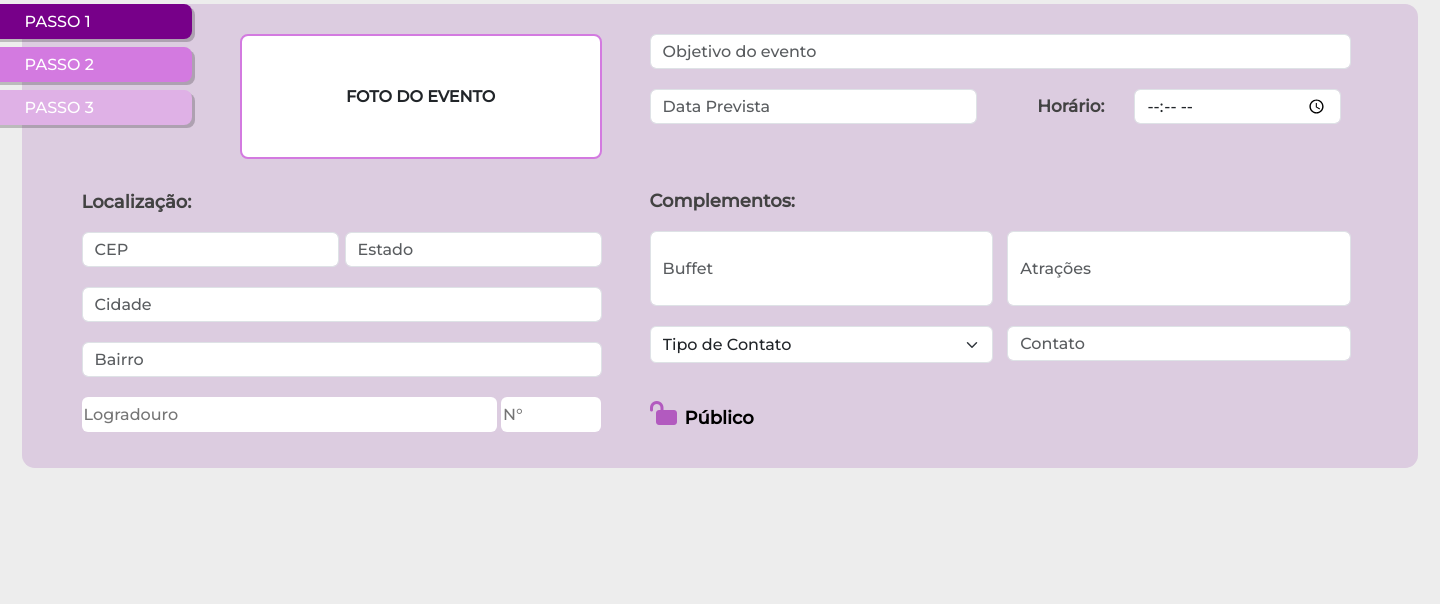
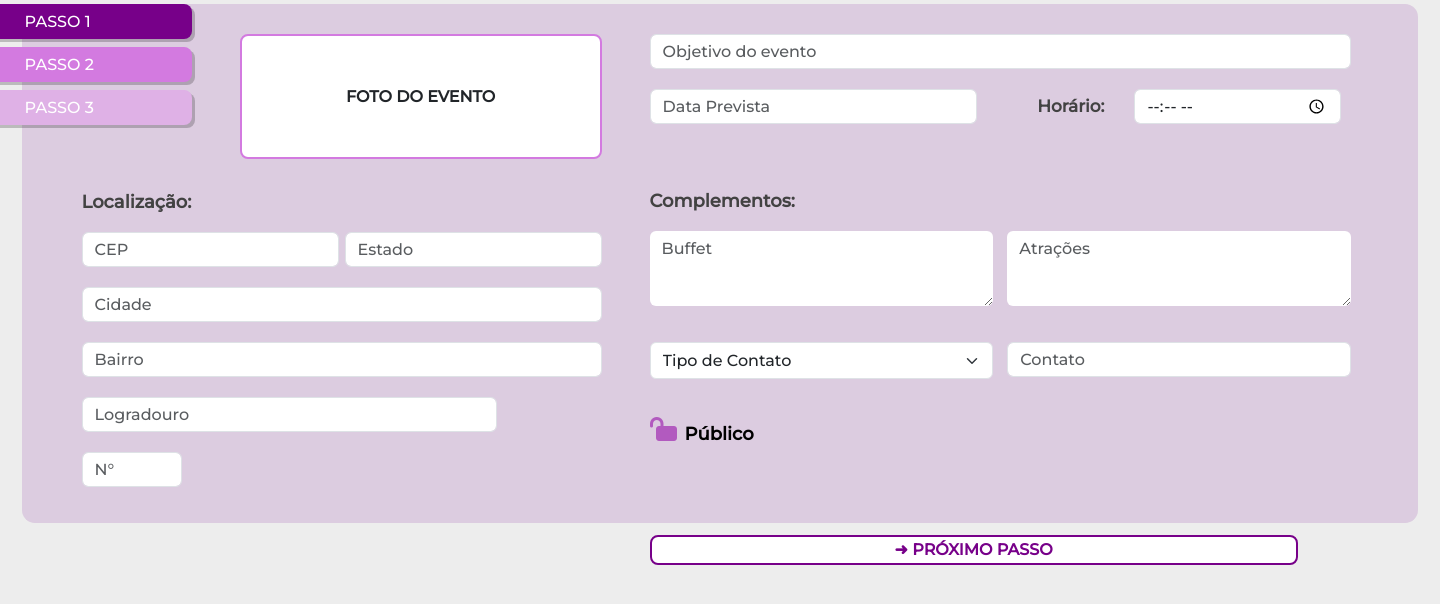
Before and after one commit to solfie/eventando_web_clone, a PHP site: page /criarEventoP.php in a window 1440 px wide. Shown: the part 170-774 px from the top of the page. Run offline with PHP 8.4, Linux system fonts and the light colour scheme.

Commit message:
me matarei amh 12h20

```diff
--- a/criarEventoP.php
+++ b/criarEventoP.php
@@ -86,11 +86,11 @@
                                 <input placeholder="Cidade" class="form-control" readonly/>
                                 <input placeholder="Bairro" class="form-control" readonly/>
                             </div>
-                            <div>
-                                <input placeholder="Logradouro" class="log" readonly/>
-                                <!-- <input placeholder="Logradouro" class="form-control log" readonly/> -->
-                                <input placeholder="N°" class="num"/>
-                                <!-- <input placeholder="N°" type="number" class="num form-control"/> -->
+                            <div >
+                                <!-- <input placeholder="Logradouro" class="log" readonly/> -->
+                                <input placeholder="Logradouro" class="form-control log" readonly/>
+                                <!-- <input placeholder="N°" type="number" class="num"/> -->
+                                <input placeholder="N°" class="num form-control"/>
                             </div>
                         </div>
                     </div>
@@ -106,11 +106,9 @@
                         </div>
                         <div class = "mt-3">
                             <label class="mt-5 mb-3 complemento" for="buffet">Complementos:</label>
-                            <div class="d-flex justify-content-between">
-                                <input id="buffet" placeholder="Buffet" class="buffet form-control"/>
-                                <input placeholder="Atrações" class="atracoes form-control"/>
-                                <!-- <textarea id = "buffet" placeholder="Buffet" class="buffet"></textarea>
-                                <textarea placeholder="Atrações" class="atracoes"></textarea> -->
+                            <div class="mb-3 d-flex justify-content-between">
+                                <textarea id = "buffet" placeholder="Buffet" class="form-control buffet"></textarea>
+                                <textarea placeholder="Atrações" class="form-control atracoes"></textarea>
                             </div>
                             <div class="d-flex justify-content-between">
                                 <select class="form-select info">
@@ -126,8 +124,8 @@
                                 <i class="mt-2 fa-solid fa-lock-open fa-flip-horizontal fa-xl" style="color: #b25abf;"></i>
                                 <p class="ms-2 pp">Público</p>
                             </div>
-                            <!-- <button type="submit" class="botao">&#10140; PRÓXIMO PASSO</button> -->
                         </div>
+                        <button type="submit" class="botao">&#10140; PRÓXIMO PASSO</button>
                     </div>
                 </form>
             </div>
--- a/css/css_criarEventoP.css
+++ b/css/css_criarEventoP.css
@@ -156,9 +156,9 @@ label{
 .buffet, .atracoes{
     height: 75px;
     width: 49%;
-    /* border: none;
-    border-radius: 6px;
-    margin-bottom: 20px; */
+    border: none !important;
+    border-radius: 6px !important;
+    margin-bottom: 20px !important;
 }
 
 .info{
@@ -171,7 +171,7 @@ label{
     font-weight: bold;
 }
 
-/* .botao{
+.botao{
     background-color: #ffffff !important;
     border-radius: 8px !important;
     border: solid 2px #770089 !important;
@@ -186,7 +186,7 @@ label{
 }
 
 .botao:hover{
-    background-color: #770089 !important;
+    background-color: #b25abf !important;
     border: 2px solid #ffffff !important;
     color:#ffffff !important;
-} */
+}
--- a/js/js_criarEventoP.js
+++ b/js/js_criarEventoP.js
@@ -6,10 +6,11 @@ privacidade.addEventListener('click', () => {
         privacidade.setAttribute('estado', 'publico')
         privacidade.innerHTML = `
         <i class="mt-2 fa-solid fa-lock-open fa-flip-horizontal fa-xl" style="color: #b25abf;"></i>
-            <p class="ms-2">Público</p>
+            <p class="ms-2 pp">Público</p>
         `
     }
-    if(estado === 'publico'){
+
+    else{
         console.log('oiiiiiiiiii')
         privacidade.setAttribute('estado', 'privado')
         privacidade.innerHTML = `
```
